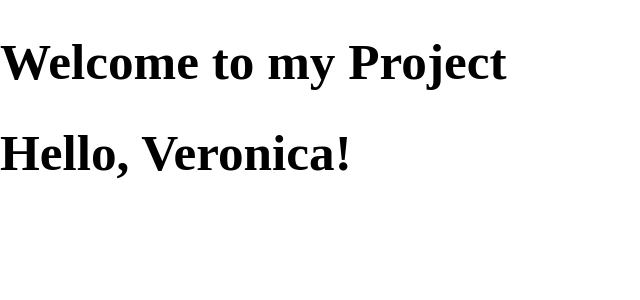
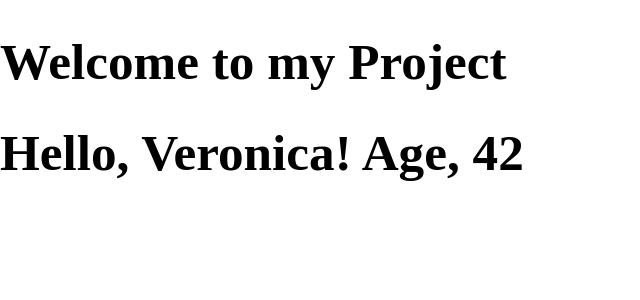
Before and after one commit to matsamonte9/my-project, a React (Vite) app: page / in a window 1280 px wide. Shown: the top 300 px of the page, without its empty margins (0-640 px from the left). Built offline with nearby package versions, Linux system fonts and the light colour scheme.

Commit message:
Fix Lint Error

```diff
--- a/src/components/Hello.tsx
+++ b/src/components/Hello.tsx
@@ -4,5 +4,5 @@ type HelloProps = {
 
 export function Hello({ name }: HelloProps) {
   const unusedVariable = 42;
-  return <h1>Hello, {name}!</h1>;
+  return <h1>Hello, {name}! Age, {unusedVariable}</h1>;
 }
```
